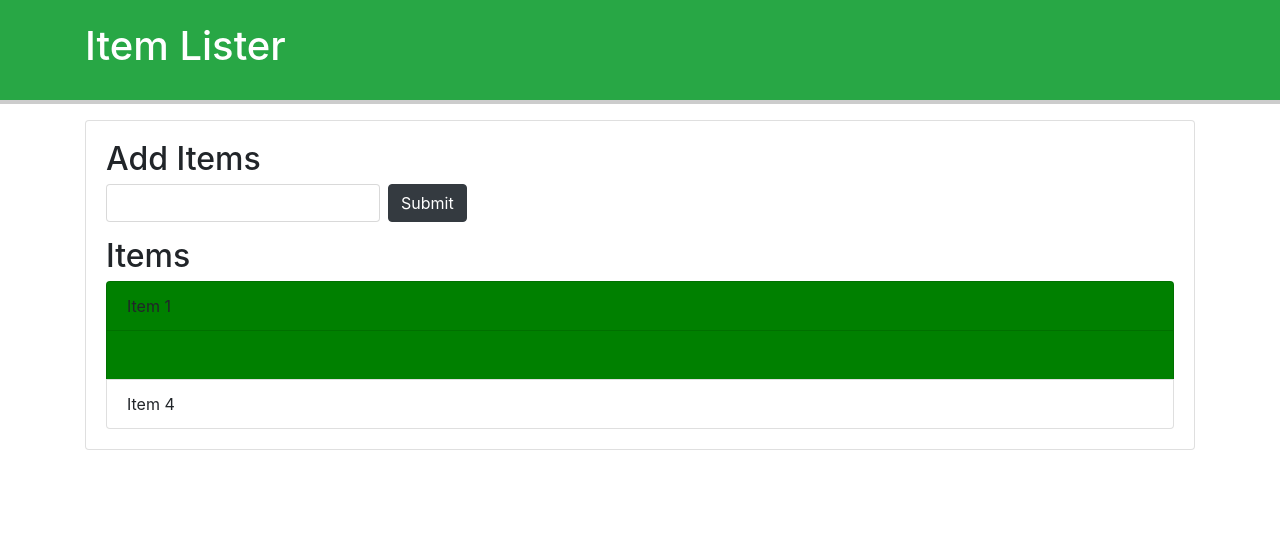
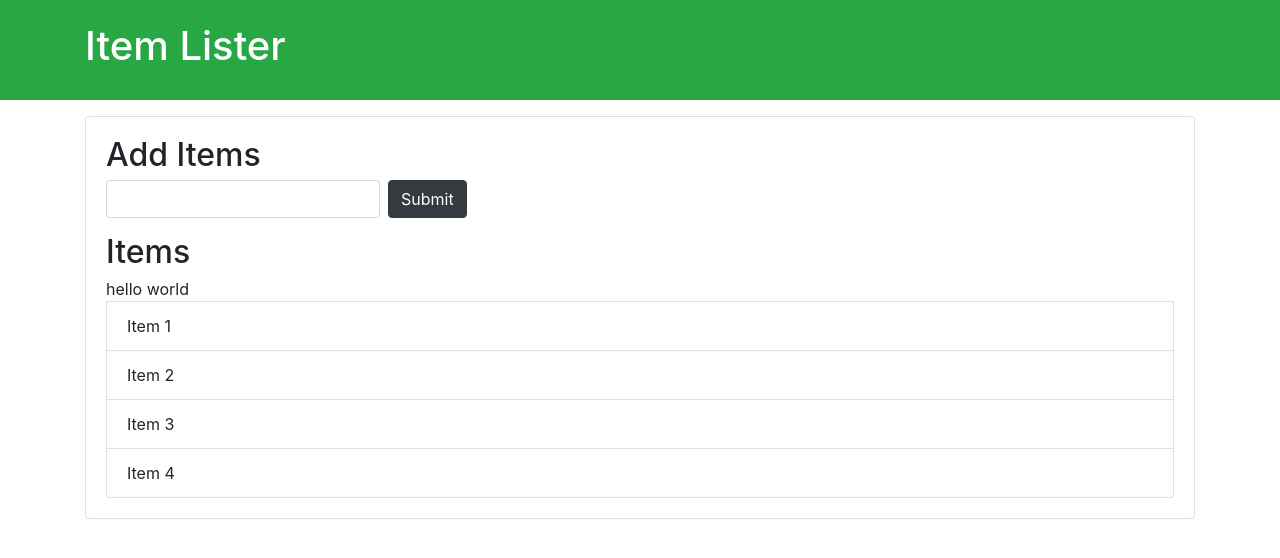
Before and after one commit to Dattatreyav30/learning-dom, a plain HTML site: page index.html in a window 1280 px wide. Drawn offline with nearby package versions, Linux system fonts and the light colour scheme.

Commit message:
Dom traversing

```diff
--- a/dom.js
+++ b/dom.js
@@ -54,23 +54,81 @@
 
 
 // query selecter
-let header = document.querySelector('#main-header');
-header.style.borderBottom ="solid 4px #ccc";
+// let header = document.querySelector('#main-header');
+// header.style.borderBottom ="solid 4px #ccc";
 
-let seconditem= document.querySelector('.list-group-item:nth-child(2)');
-seconditem.style.backgroundColor = 'green'
+// let seconditem= document.querySelector('.list-group-item:nth-child(2)');
+// seconditem.style.backgroundColor = 'green'
 
-let thirditem= document.querySelector('.list-group-item:nth-child(3)');
-thirditem.style.display ='none'
+// let thirditem= document.querySelector('.list-group-item:nth-child(3)');
+// thirditem.style.display ='none'
 
-//querselectorall
+// //querselectorall
 
-let secondItem = document.querySelectorAll('.list-group-item');
-secondItem[1].style.color = 'green';
+// let secondItem = document.querySelectorAll('.list-group-item');
+// secondItem[1].style.color = 'green';
 
-//making odd
+// //making odd
 
-let odd = document.querySelectorAll('li:nth-child(odd)');
-for(let i=0; i<odd.length;i++){
-    odd[i].style.backgroundColor = 'green'
-}
+// let odd = document.querySelectorAll('li:nth-child(odd)');
+// for(let i=0; i<odd.length;i++){
+//     odd[i].style.backgroundColor = 'green'
+// }
+
+//Traversing through dom
+
+// parentNode
+let itemList = document.querySelector('#items');
+console.log(itemList.parentNode)
+console.log(itemList.parentNode.parentNode);
+
+//parentElement
+let itemList2 = document.querySelector('#items');
+console.log(itemList2.parentElement)
+console.log(itemList2.parentElement.parentElement);
+
+// childnodes
+console.log(itemList.childNodes);
+console.log(itemList.children);
+console.log(itemList.firstChild);
+console.log(itemList.firstElementChild);
+
+// siblings
+console.log(itemList.nextSibling);
+console.log(itemList.nextElementSibling);
+console.log(itemList.previousSibling);
+console.log(itemList.previousElementSibling);
+
+// creating new textnode
+// create a div
+let newDiv = document.createElement('div');
+
+// add class
+newDiv.className = 'hello';
+
+// add id
+newDiv.id = 'hello1';
+
+// add attribute
+newDiv.setAttribute('title','Hellodiv');
+
+// create content
+let newDivText = document.createTextNode('hello world')
+
+// adding text
+newDiv.appendChild(newDivText);
+
+let container = document.querySelector('header .container');
+let h1 = document.querySelector('header h1');
+
+container.insertBefore(newDiv, h1)
+console.log(newDiv);
+
+//adding ehllo world before item1
+let ul = document.querySelector('div ul')
+console.log(ul);
+
+let li = document.querySelector('ul li');
+console.log(li)
+
+ul.insertBefore(newDiv,li)
--- a/index.html
+++ b/index.html
@@ -30,6 +30,7 @@
                 <li class="list-group-item">Item 3</li>
                 <li class="list-group-item">Item 4</li>
             </ul>
+            <span></span>
         </div>
     </div>
 <script src="dom.js"></script>
```
